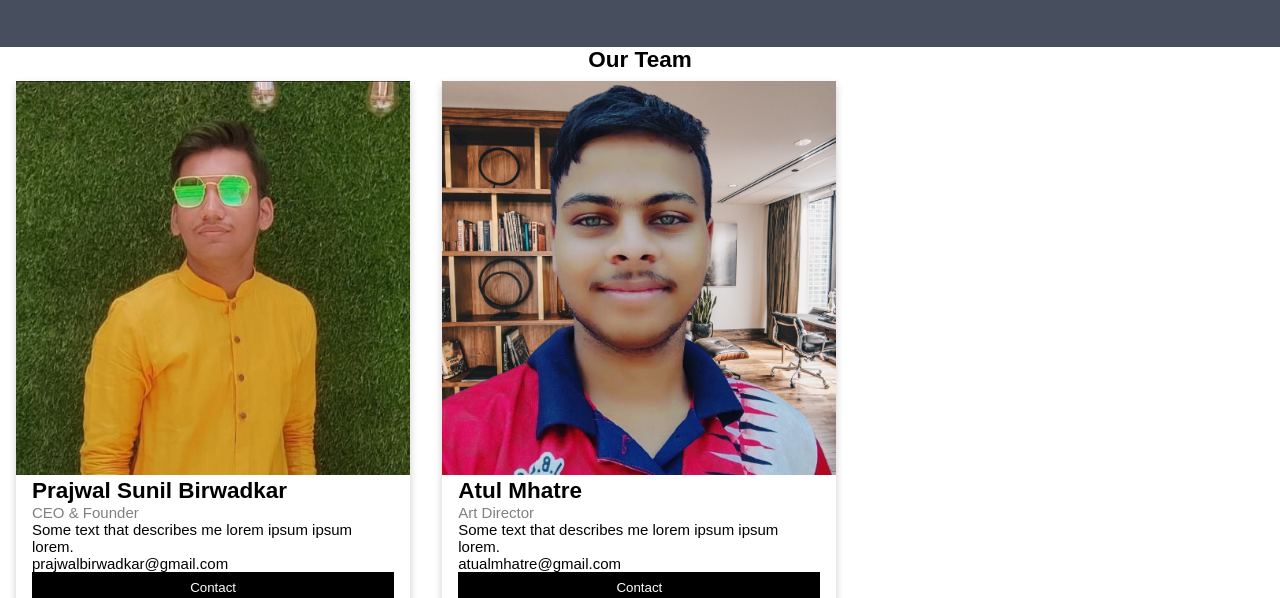
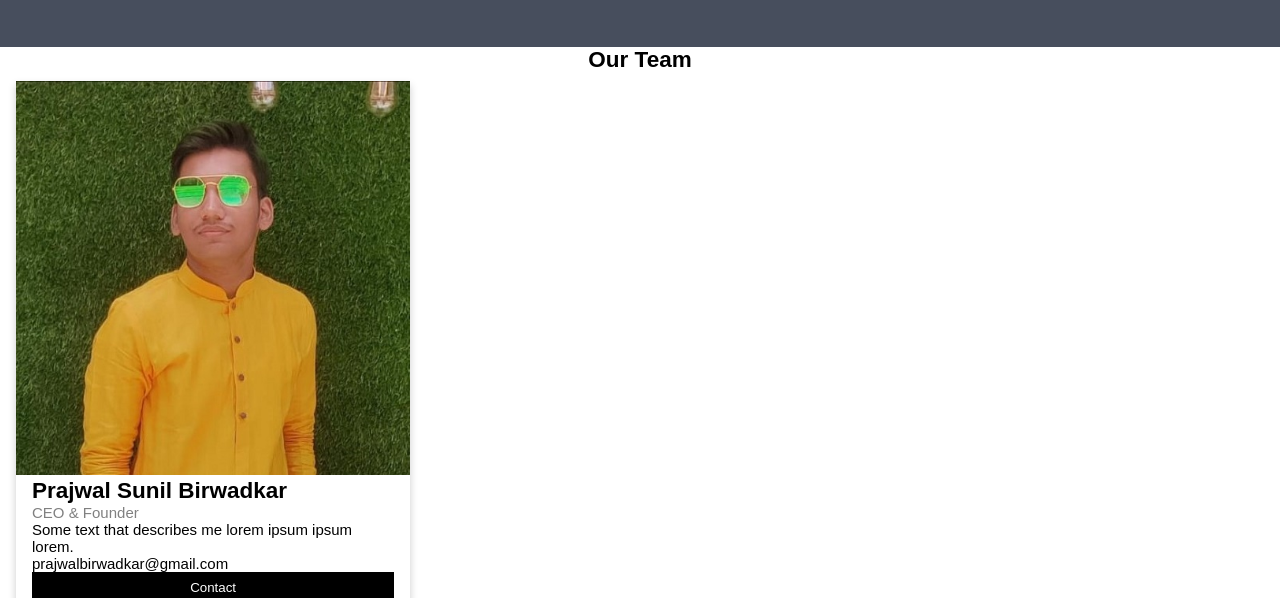
Before and after one commit to prajwalBirwadkar/Astrophoto, a plain HTML site: page aboutus.html in a window 1280 px wide. Shown: the part 202-800 px from the top of the page. Drawn offline with Linux system fonts and the light colour scheme.

Commit message:
Update aboutus.html

```diff
--- a/aboutus.html
+++ b/aboutus.html
@@ -73,18 +73,7 @@
               </div>
             </div>
 
-            <div class="column">
-              <div class="card">
-                <img src="images/team1.png" alt="Mike" style="width:100%">
-                <div class="container">
-                  <h2>Atul Mhatre</h2>
-                  <p class="title">Art Director</p>
-                  <p>Some text that describes me lorem ipsum ipsum lorem.</p>
-                  <p>atualmhatre@gmail.com</p>
-                  <p><button class="button">Contact</button></p>
-                </div>
-              </div>
-            </div>
+
 
 
           </div>
```
